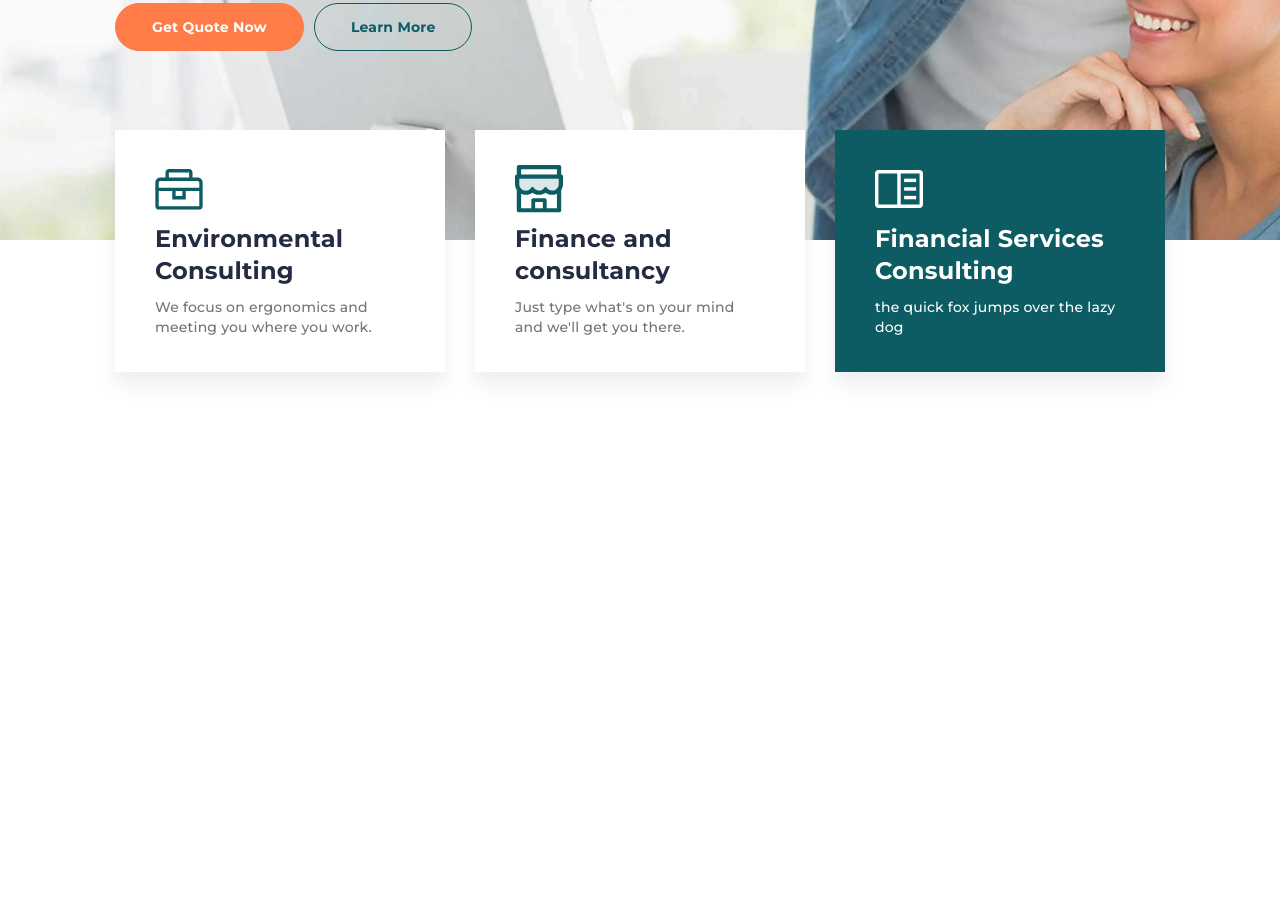
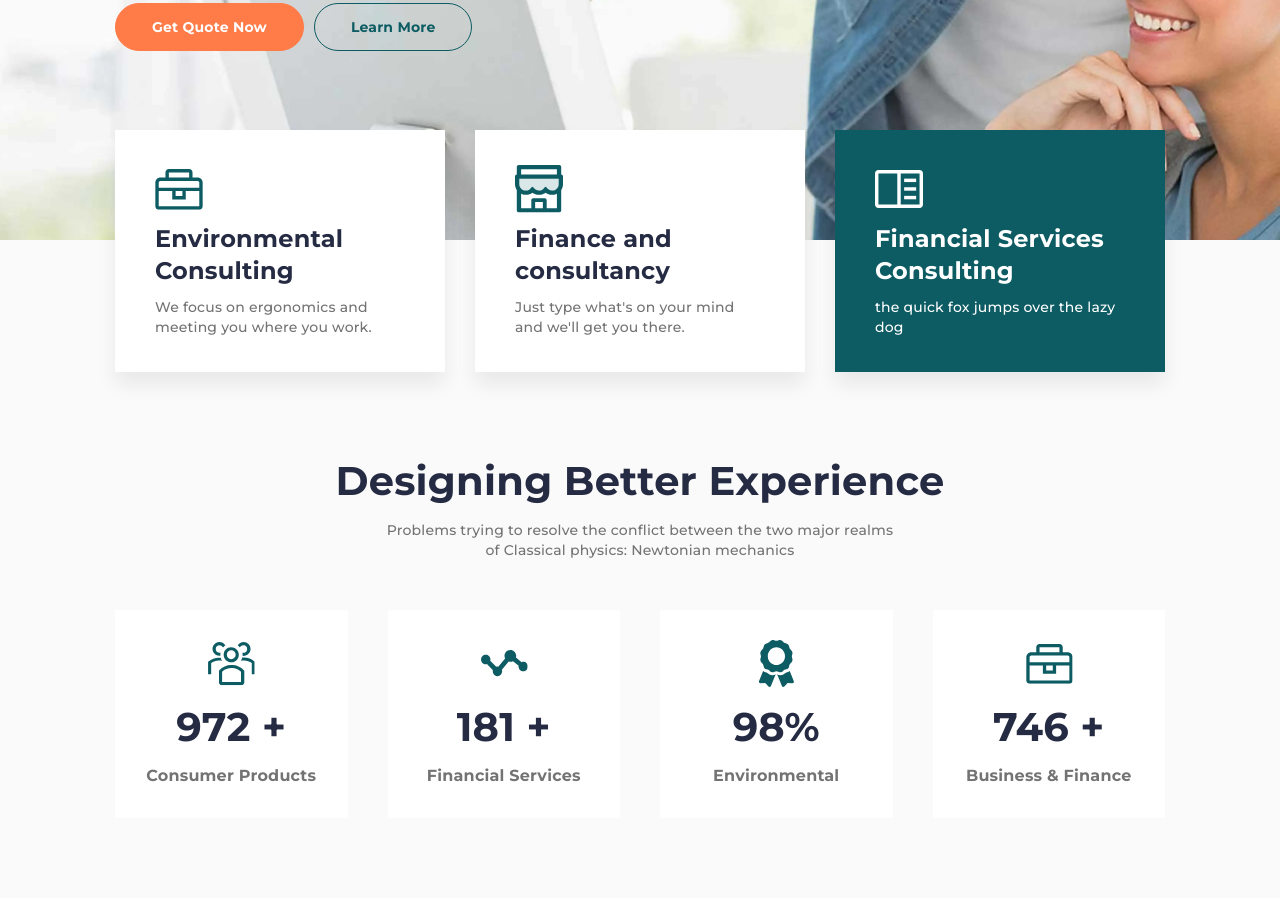
Before and after one commit to dsurdiy/relvise, a plain HTML site: page index.html in a window 1280 px wide. Shown: the part 553-1451 px from the top of the page. Before the commit the page ends 965 px from the top, so only its background shows below. Drawn offline with Linux system fonts and the light colour scheme.

Commit message:
designing section added

```diff
--- a/index.html
+++ b/index.html
@@ -89,6 +89,41 @@
           </ul>
         </div>
       </div>
+      <section class="page__designing designing">
+        <div class="designing__container">
+          <div class="designing__top top">
+            <h2 class="top__title">Designing Better Experience</h2>
+            <div class="top__text">
+              <p>
+                Problems trying to resolve the conflict between the two major realms
+                of Classical physics: Newtonian mechanics
+              </p>
+            </div>
+          </div>
+          <ul class="designing__items">
+            <li class="designing__item">
+              <img class="designing__icon" src="img/designing/01.svg" alt="Designing icon">
+              <div class="designing__num">972 +</div>
+              <h5 class="designing__title">Consumer Products</h5>
+            </li>
+            <li class="designing__item">
+              <img class="designing__icon" src="img/designing/02.svg" alt="Designing icon">
+              <div class="designing__num">181 +</div>
+              <h5 class="designing__title">Financial Services</h5>
+            </li>
+            <li class="designing__item">
+              <img class="designing__icon" src="img/designing/03.svg" alt="Designing icon">
+              <div class="designing__num">98%</div>
+              <h5 class="designing__title">Environmental</h5>
+            </li>
+            <li class="designing__item">
+              <img class="designing__icon" src="img/designing/04.svg" alt="Designing icon">
+              <div class="designing__num">746 +</div>
+              <h5 class="designing__title">Business & Finance</h5>
+            </li>
+          </ul>
+        </div>
+      </section>
     </main>
 
     <footer class="footer">
--- a/scss/_common.scss
+++ b/scss/_common.scss
@@ -22,6 +22,7 @@ body {
    font-weight: 500;
    line-height: 1.43;
    letter-spacing: 0.2px;
+   background-color: #fafafa;
 
    &.menu-open {
       overflow: hidden;
--- a/scss/_index.scss
+++ b/scss/_index.scss
@@ -6,6 +6,9 @@
    }
    // .page__features
    &__features {
+   }
+   // .page__designing
+   &__designing {
    }
 }
 
@@ -127,9 +130,11 @@
    position: relative;
    margin-top: -110px;
    padding-bottom: 40px;
+   @media (max-width: $mobile) {
+      padding-bottom: 30px;
+   }
    @media (max-width: $mobileSmall) {
       margin-top: -40px;
-      padding-bottom: 30px;
    }
    // .features__container
    &__container {
@@ -191,3 +196,85 @@
 }
 
 // =============================================================================================================
+
+.designing {
+   padding: 40px 0 80px;
+   @media (max-width: $tablet) {
+      padding: 40px 0;
+   }
+   @media (max-width: $mobile) {
+      padding: 30px 0;
+   }
+   // .designing__container
+   &__container {
+   }
+   // .designing__top
+   &__top {
+      &:not(:last-child) {
+         margin-bottom: 50px;
+         @media (max-width: $tablet) {
+            margin-bottom: 30px;
+         }
+      }
+   }
+   // .designing__items
+   &__items {
+      display: flex;
+      flex-wrap: wrap;
+      column-gap: 40px;
+      row-gap: 30px;
+      justify-content: center;
+      @media (max-width: $pc) {
+         gap: 30px;
+      }
+      @media (max-width: $mobile) {
+         gap: 15px;
+      }
+   }
+   // .designing__item
+   &__item {
+      flex: 1 1 230px;
+      display: grid;
+      gap: 10px;
+      justify-items: center;
+      text-align: center;
+      padding: 30px 28px;
+      background-color: #fff;
+      font-weight: 700;
+      @media (max-width: $mobile) {
+         padding: 15px;
+         gap: 5px;
+      }
+      @media (max-width: $mobileSmall) {
+         &:nth-child(even) {
+            margin-left: auto;
+         }
+         &:nth-child(odd) {
+            margin-right: auto;
+         }
+      }
+   }
+   // .designing__icon
+   &__icon {
+      width: 48px;
+      height: 48px;
+      object-fit: contain;
+   }
+   // .designing__num
+   &__num {
+      font-size: 40px;
+      color: $secondaryTextColor;
+      @media (max-width: $mobile) {
+         font-size: 30px;
+      }
+      @media (max-width: $mobileSmall) {
+         font-size: 25px;
+      }
+   }
+   // .designing__title
+   &__title {
+      font-size: 16px;
+   }
+}
+
+// =============================================================================================================
```
Also changed, not shown: css/style.min.css, img/designing/01.svg (added), img/designing/02.svg (added), img/designing/03.svg (added), img/designing/04.svg (added).
